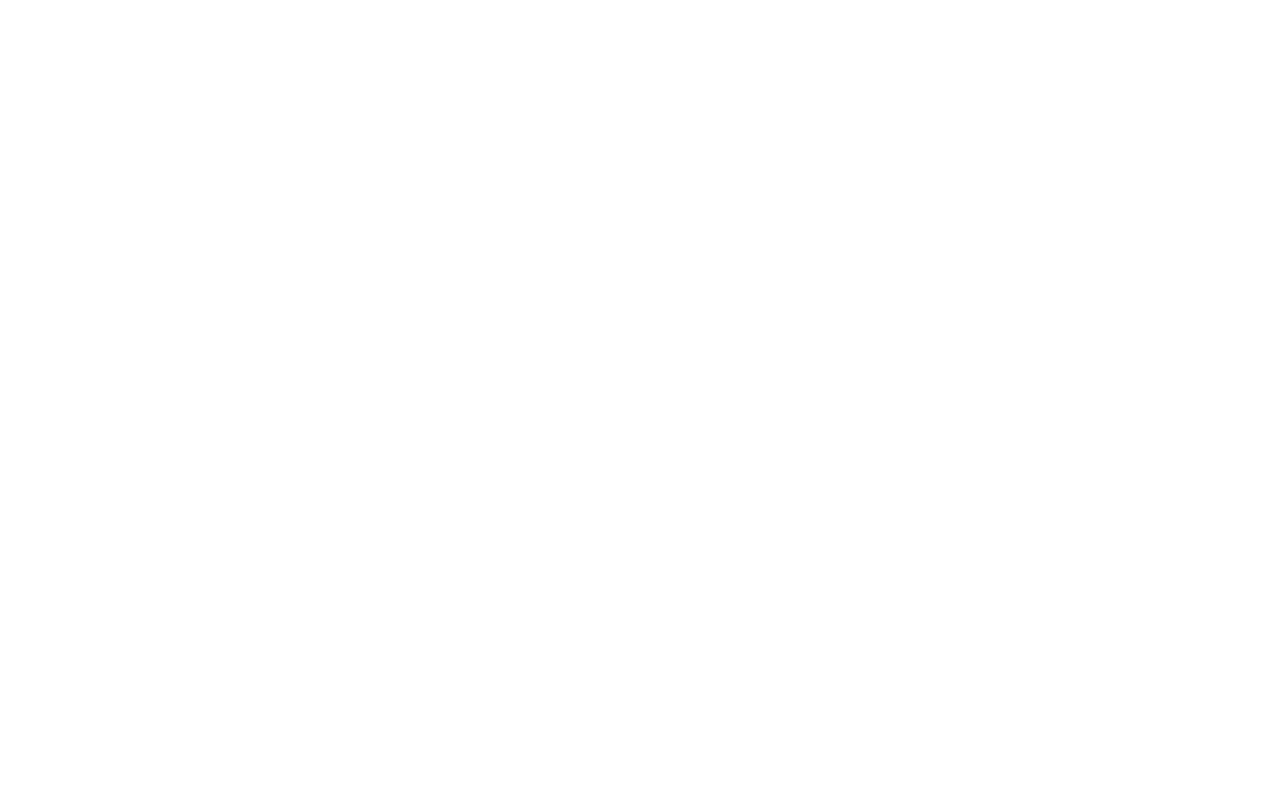
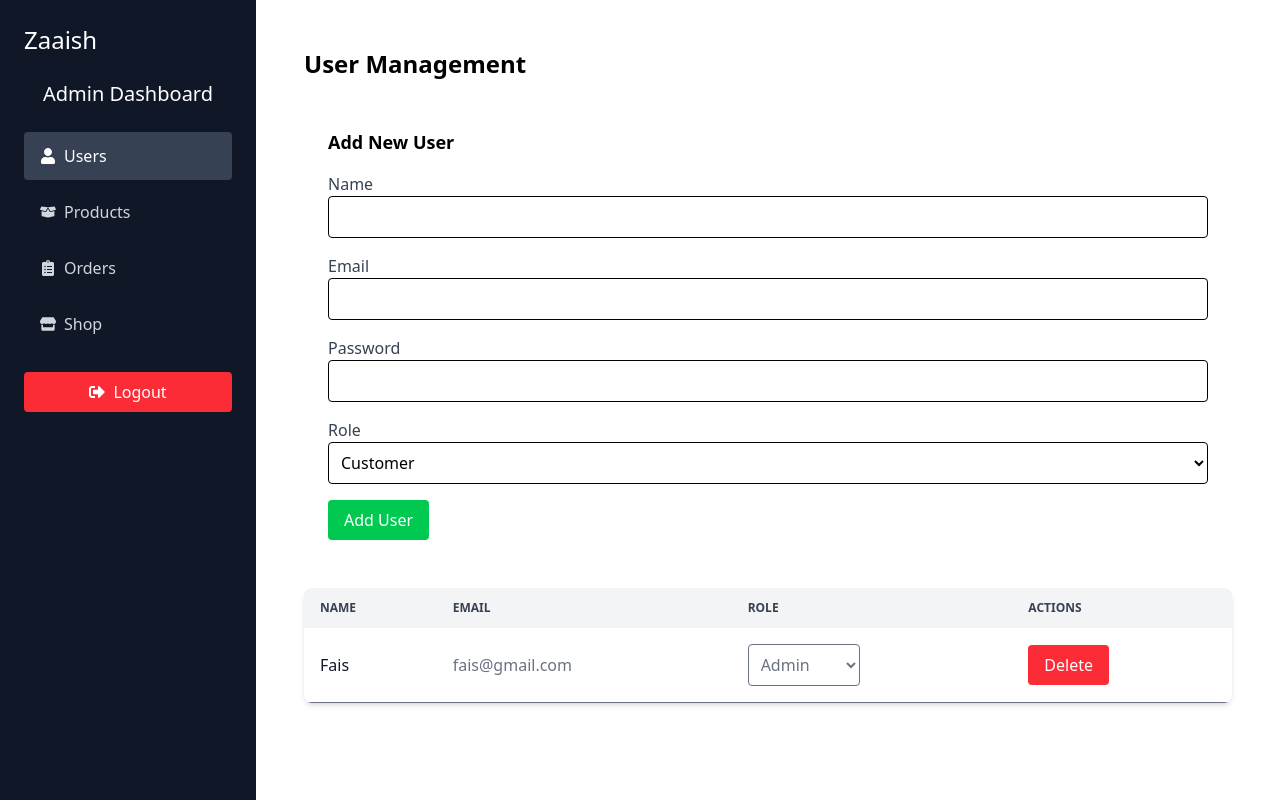
Before and after one commit to ResmalMubarakV/zaaish_ecommerce, a React app in the folder frontend/: page /admin/users in a window 1280 px wide. Before the commit this address had no page. Built offline with nearby package versions, Linux system fonts and the light colour scheme; the HTML template or start-up script is replaced by a standard one.

Commit message:
Admin Page Dashboard

```diff
--- a/frontend/src/App.jsx
+++ b/frontend/src/App.jsx
@@ -12,6 +12,9 @@ import OrderConfirmationPage from "./Pages/OrderConfirmationPage";
 import OrderDetailsPage from "./Pages/OrderDetailsPage";
 import MyOrdersPage from "./Pages/MyOrdersPage";
 import AdminLayout from "./components/Admin/AdminLayout";
+import AdminHomePage from "./Pages/AdminHomePage";
+import UserManagement from "./components/Admin/UserManagement";
+import ProductManagement from "./components/Admin/ProductManagement";
 
 const App = () => {
   return (
@@ -30,8 +33,13 @@ const App = () => {
         <Route path="order/:id" element={<OrderDetailsPage />} />
         <Route path="my-orders" element={<MyOrdersPage />} />
         </Route>
-        <Route>{/* Admin Layout */}</Route>
-        <Route path="/admin" element={<AdminLayout />} />
+
+        {/* ADMIN ROUTES (FIXED) */}
+        <Route path="/admin" element={<AdminLayout />}>
+          <Route index element={<AdminHomePage />} />
+          <Route path="users" element={<UserManagement />} />
+          <Route path="products" element={<ProductManagement />} />
+        </Route>
       </Routes>
     </BrowserRouter>
   );
--- /dev/null
+++ b/frontend/src/Pages/AdminHomePage.jsx
@@ -0,0 +1,78 @@
+import React from 'react'
+import { Link } from 'react-router-dom'
+
+const AdminHomePage = () => {
+
+    const orders = [
+        {
+            _id: 123123,
+            user: {
+                name: "John Doe",
+            },
+            totalPrice: 110,
+            status: "Processing"
+        },
+    ]
+
+  return (
+    <div className='max-w-7xl mx-auto p-6'>
+        <h1 className='text-3xl font-bold mb-6'>Admin Dashboard</h1>
+        <div className="grid grid-cols-1 sm:grid-cols-2 lg:grid-cols-3 gap-6">
+            <div className="p-4 shadow-md rounded-lg">
+                <h2 className="text-xl font-semibold">Revenue</h2>
+                <p className="text-2xl ">$10000</p>
+            </div>
+            <div className="p-4 shadow-md rounded-lg">
+                <h2 className="text-xl font-semibold">Total Orders</h2>
+                <p className="text-2xl ">200</p>
+                <Link to="/admin/orders"
+                       className='text-blue-500 hover:underline'>Manage Orders
+                </Link>
+            </div>
+            <div className="p-4 shadow-md rounded-lg">
+                <h2 className="text-xl font-semibold">Total Products</h2>
+                <p className="text-2xl ">100</p>
+                <Link to="/admin/products"
+                       className='text-blue-500 hover:underline'>Manage Products
+                </Link>
+            </div>
+        </div>
+        <div className="mt-6">
+            <h2 className='text-2xl font-bold mb-4'>Recent Orders</h2>
+            <div className="overflow-x-auto">
+                <table className="min-w-full text-left text-gray-500">
+                    <thead className='bg-gray-100 text-xs uppercase text-gray-700 '>
+                        <tr>
+                            <th className="py-3 px-4">Order ID</th>
+                            <th className="py-3 px-4">User</th>
+                            <th className="py-3 px-4">Total Price</th>
+                            <th className="py-3 px-4">Status</th>
+                        </tr>
+                    </thead>
+                    <tbody>
+                        {orders.length > 0 ? (
+                            orders.map((order) => (
+                                <tr key={order._id} className='border-b hover:bg-gray-50 cursor-pointer '>
+                                    <td className='p-4'>{order._id}</td>
+                                    <td className='p-4'>{order.user.name}</td>
+                                    <td className='p-4'>{order.totalPrice}</td>
+                                    <td className='p-4'>{order.status}</td>
+
+                                </tr>
+                            ))
+                        ) : (
+                            <tr>
+                                <td colSpan={4} className='p4 text-center text-gray-500'>
+                                    No recent Orders found
+                                </td>
+                            </tr>
+                        )}
+                    </tbody>
+                </table>
+            </div>
+        </div>
+    </div>
+  )
+}
+
+export default AdminHomePage
--- /dev/null
+++ b/frontend/src/components/Admin/ProductManagement.jsx
@@ -0,0 +1,9 @@
+import React from 'react'
+
+const ProductManagement = () => {
+  return (
+    <div>ProductManagement</div>
+  )
+}
+
+export default ProductManagement
--- /dev/null
+++ b/frontend/src/components/Admin/UserManagement.jsx
@@ -0,0 +1,147 @@
+import React, { useState } from 'react'
+
+const UserManagement = () => {
+
+    const users = [
+        {
+            _id: 123456 ,
+            name: "Fais",
+            email: "fais@gmail.com",
+            role: "admin",
+        },
+    ]
+
+    const [formData , setFormData] = useState({
+        name: "",
+        email: "",
+        password: "",
+        role: "customer", //default role
+    })
+
+    const handleChange = (e) => {
+        setFormData({
+            ...formData,
+            [e.target.name]: e.target.value,
+        })
+    }
+
+    const handleSubmit = (e) => {
+        e.preventDefault();
+        console.log(formData);
+        // Reset the form after submission
+        setFormData({
+            name: "",
+            email: "",
+            password: "",
+            role: "customer",
+        })
+    }
+
+    const handleRoleChange = (userId, newRole) => {
+        console.log({id: userId, role:newRole});
+    }
+
+    const handleDeleteUser = (userId) => {
+        if(window.confirm("Are you sure you want to delete this user?")) {
+            console.log("deleting user with ID", userId);
+        }
+    }
+
+  return (
+    <div className='max-w-7xl mx-auto p-6'>
+        <h2 className="text-2xl font-bold mb-6">User Management</h2>
+
+        {/* Add New User Form */}
+        <div className="p-6 rounded-lg mb-6">
+            <h3 className="text-lg font-bold mb-4">Add New User</h3>
+            <form onSubmit={handleSubmit}>
+                <div className="mb-4">
+                    <label className='block text-gray-700'>Name</label>
+                    <input
+                    type="text"
+                    name='name'
+                    value={formData.name}
+                    onChange={handleChange}
+                    className='w-full p-2 border rounded'
+                    required/>
+                </div>
+                <div className="mb-4">
+                    <label className='block text-gray-700'>Email</label>
+                    <input
+                    type="email"
+                    name='email'
+                    value={formData.email}
+                    onChange={handleChange}
+                    className='w-full p-2 border rounded'
+                    required/>
+                </div>
+                <div className="mb-4">
+                    <label className='block text-gray-700'>Password</label>
+                    <input
+                    type="password"
+                    name='password'
+                    value={formData.password}
+                    onChange={handleChange}
+                    className='w-full p-2 border rounded'
+                    required/>
+                </div>
+                <div className="mb-4">
+                    <label className='block text-gray-700'>Role</label>
+                    <select
+                    name="role"
+                    value={formData.role}
+                    onChange={handleChange}
+                    className='w-full p-2 border rounded'>
+                        <option value="customer">Customer</option>
+                        <option value="admin">Admin</option>
+                    </select>
+                </div>
+                <button
+                type='submit'
+                className="bg-green-500 text-white py-2 px-4 rounded hover:bg-green-600">
+                    Add User
+                </button>
+            </form>
+        </div>
+
+            {/* User List Management */}
+            <div className="overflow-x-auto shadow-md sm:rounded-lg">
+                <table className="min-w-full text-left text-gray-500">
+                    <thead className='bg-gray-100 text-xs uppercase text-gray-700'>
+                        <tr>
+                            <th className="py-3 px-4">Name</th>
+                            <th className="py-3 px-4">Email</th>
+                            <th className="py-3 px-4">Role</th>
+                            <th className="py-3 px-4">Actions</th>
+                        </tr>
+                    </thead>
+                    <tbody>
+                        {users.map((user) => (
+                            <tr key={user._id} className='border-b hover:bg-gray-50'>
+                                <td className='p-4 font-medium text-gray-900 whitespace-nowrap'>
+                                    {user.name}
+                                </td>
+                                <td className='p-4'>{user.email}</td>
+                                <td className='p-4'>
+                                    <select value={user.role}
+                                    onChange={(e) => handleRoleChange(user._id, e.target.value)}
+                                    className='p-2 border rounded'>
+                                        <option value="customer">Customer</option>
+                                        <option value="admin">Admin</option>
+                                    </select>
+                                </td>
+                                <td className='p-4'>
+                                    <button
+                                    onClick={() => handleDeleteUser(user._id)}
+                                    className='bg-red-500 text-white px-4 py-2 rounded hover:bg-red-600'>Delete</button>
+                                </td>
+                            </tr>
+                        ))}
+                    </tbody>
+                </table>
+            </div>
+    </div>
+  )
+}
+
+export default UserManagement
```
Also changed, not shown: frontend/src/components/Admin/AdminLayout.jsx (line endings or trailing spaces).
